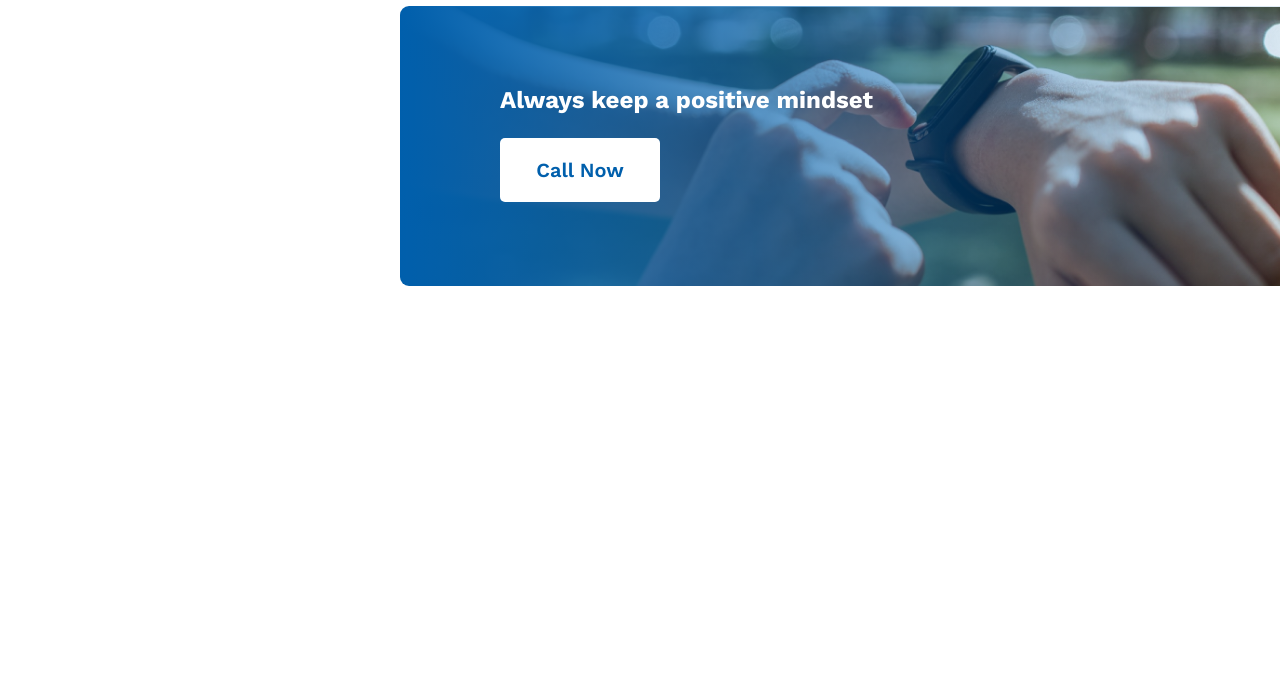
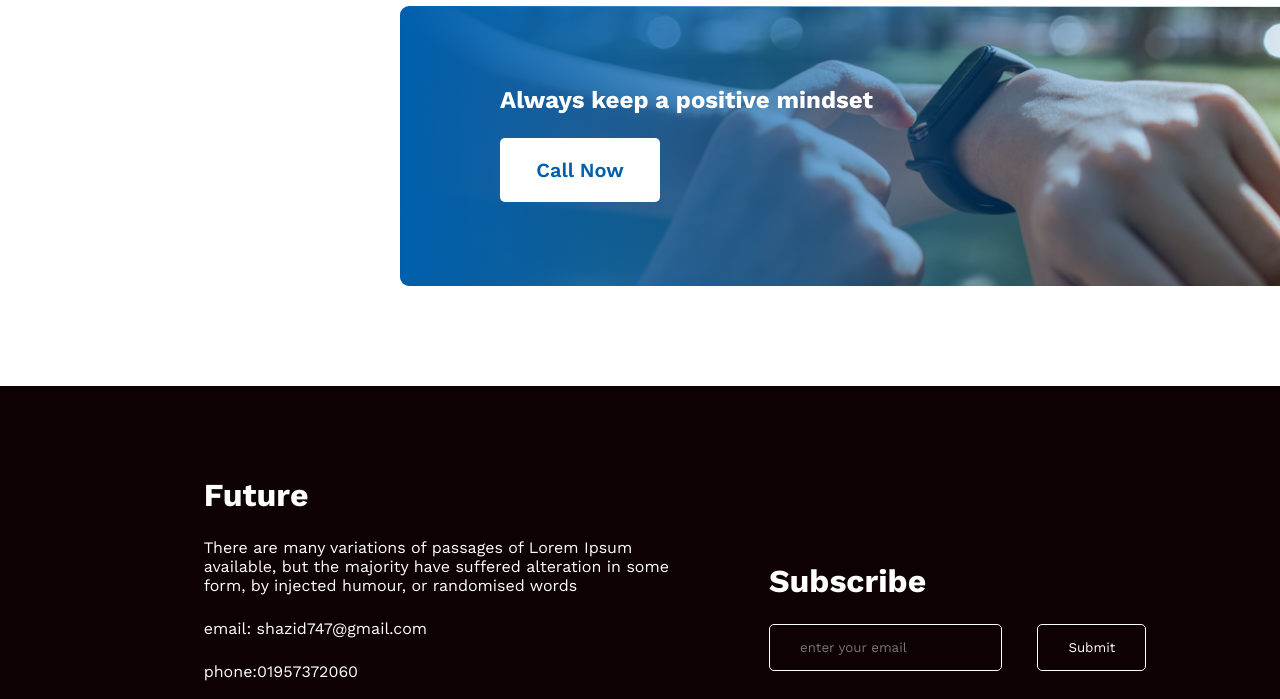
Before and after one commit to shazidkarim/assignment-one, a plain HTML site: page index.html in a window 1280 px wide. Shown: the part 2619-3318 px from the top of the page. Before the commit the page ends 3005 px from the top, so only its background shows below. Drawn offline with nearby package versions, Linux system fonts and the light colour scheme; a web font is replaced by a local one.

Commit message:
footer part added

```diff
--- a/css/style.css
+++ b/css/style.css
@@ -3,7 +3,6 @@
     padding: 0;
     font-family: work sans, sans-serif;
 }
-
 .banner {
     background-image: url(/images/banner/banner3.png);
     height: 100vh;
@@ -14,32 +13,23 @@
     display: flex;
     justify-content: right;
 }
-
 .banner-content {
     width: 300px;
     height: 300px;
     text-align: right;
     padding-right: 100px;
     padding-top: 200px;
-
-
-
 }
-
 .banner-content h1 {
     color: #FFFFFF;
     font-weight: 700;
     margin-bottom: 24px;
-
 }
-
 .banner-content p {
     color: #FFFFFF;
     font-weight: 400;
     margin-bottom: 24px;
-
 }
-
 .btn-button {
     color: #005FAC;
     font-size: 20px;
@@ -51,20 +41,16 @@
     width: 160px;
     height: 64px;
 }
-
 .about-me {
     margin: 0 200px;
     display: flex;
     align-items: center;
-
 }
-
 .about-me-h1 {
     color: #005FAC;
     font-weight: 700;
     font-size: 40px;
     margin-bottom: 15px;
-
 }
 .about-me-p {
     color: #005FAC;
@@ -82,7 +68,6 @@
     border-radius: 5px;
     width: 160px;
     height: 64px;
-
 }
 .about-me-img{
    height: 700px;
@@ -93,7 +78,6 @@
     display: flex;
     justify-content: center;
     align-items: center;
-
 }
 .failure-main{
     height: 300px;
@@ -104,7 +88,6 @@
     font-weight: 700;
     font-size: 40px;
     margin-bottom: 15px;
-
 }
 .failure-p{
     color: #005FAC;
@@ -123,8 +106,6 @@
 }
 .my-plans{
     margin-bottom: 100px;
-
-
 }
 .my-plans-h1{
     color: #151414;
@@ -133,27 +114,21 @@
     margin-bottom: 15px;
     text-align: center;
     margin: 35px 0;
-
 }
 .plans{
     display: flex;
     justify-content: space-around;
     align-items: center;
     text-align: center;
-
 }
 .plans-h1{
     color: #0e0101;
     font-weight: 700;
     margin: 20px 0;
-
-
 }
 .plans-p{
     color: #737272;
     font-weight: 500;
-
-
 }
 .call-now{
     width: 900px;
@@ -175,3 +150,38 @@
     font-weight: 700;
     margin-bottom: 24px;
 }
+footer{
+    background-color: #0e0101;
+    display: flex;
+    justify-content: center;
+    align-items: center;
+}
+.future{
+    margin: 90px 100px;
+}
+.future-h1{
+    color: #FFFFFF;
+    font-weight: 700;
+    margin-bottom: 24px;
+}
+.future-p{
+    color: #FFFFFF;
+    font-weight: 400;
+    margin-bottom: 24px;
+}
+.subscribe-email{
+    padding:15px 30px ;
+    background-color: #0e0101;
+    list-style: none;
+    border: 1px solid #ffffff;
+    border-radius: 5px;
+    margin-right: 30px;
+}
+.subscribe-submit{
+    padding:15px 30px ;
+    background-color: #0e0101;
+    color: #ffffff;
+    border: 1px solid #ffffff;
+    border-radius: 5px;
+    margin-right: 30px;
+}
--- a/index.html
+++ b/index.html
@@ -25,7 +25,6 @@
             <button class="btn-button-one">My Projects</button>
         </div>
         <img class="about-me-img" src="images/about me.png" alt="">
-
     </div>
     <!-- failure section part -->
     <section>
@@ -69,13 +68,33 @@
                 <p class="plans-p">I want to develope</p>
             </div>
     </section>
+    <!-- call now part -->
     <section>
         <div class="call-now">
             <h1 class="call-now-h1">Always keep a positive mindset</h1>
             <button class="btn-button">Call Now</button>
         </div>
     </section>
-
-
+    <!-- footer part  -->
+    <footer>
+        <div class="future">
+            <h1 class="future-h1">Future</h1>
+            <p class="future-p">There are many variations of passages of Lorem Ipsum <br> available, but the majority have suffered alteration in some <br> form, by injected humour, or randomised words</p>
+            <p class="future-p">email: shazid747@gmail.com</p>
+            <p class="future-p">phone:01957372060</p>
+            <div class="logo">
+                <img src="images/icons/fb.png" alt="">
+                <img src="images/icons/twitter.png" alt="">
+                <img src="images/icons/youtube.png" alt="">
+            </div>
+        </div>
+        <div class="subscribe">
+            <h1 class="future-h1">Subscribe</h1>
+            <form action="">
+                <input class="subscribe-email" type="text" placeholder="enter your email">
+            <input class="subscribe-submit" type="submit" name="subscribe" id="">
+            </form>
+        </div>
+    </footer>
 </body>
 </html>
```
